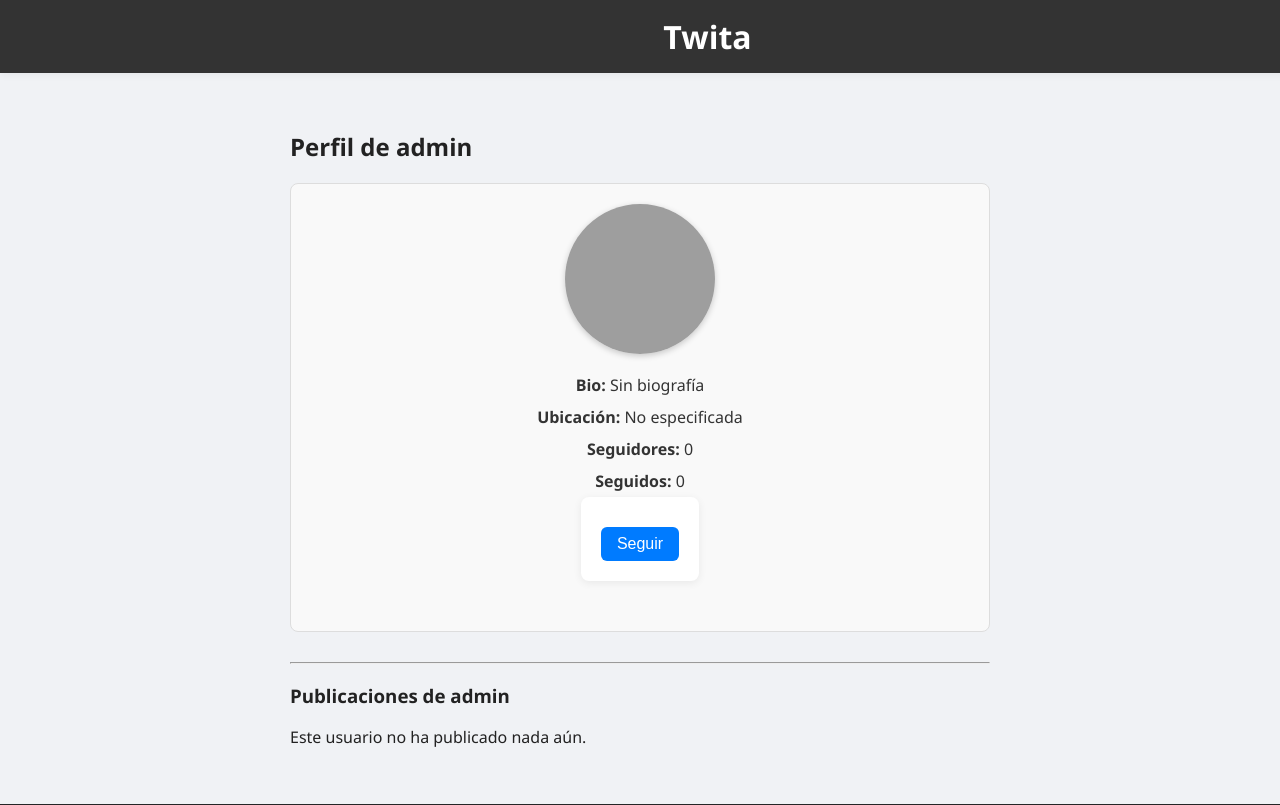
After one commit to alejmiguel17/social_media, a Django app: page /profile/admin/ in a window 1280 px wide. The commit adds this page. Shown: the top 805 px of the page. Run offline with Django 5.2, Linux system fonts and the light colour scheme; data comes from the database, SQL or seed files in the repository; both versions use the stored data as it was after the commit; grey boxes are pictures that could not be loaded.

Commit message:
feed created + follow

```diff
--- a/core/models.py
+++ b/core/models.py
@@ -27,3 +27,10 @@ class Post(models.Model):
     def __str__(self):
         return self.user
 #--------------------------------------------
+# sistema de seguimiento
+class FollowersCount(models.Model):
+    follower = models.CharField(max_length=100)
+    following = models.CharField(max_length=100)
+
+    def __str__(self):
+        return f"{self.follower} sigue a {self.following}"
--- a/core/urls.py
+++ b/core/urls.py
@@ -23,6 +23,9 @@ urlpatterns = [
     path('logout', views.logout_view, name='logout'),
     path('upload-post', views.upload_post, name='upload-post'),
     path('posts', views.posts_view, name='posts'),
+    path('profile/<str:username>/', views.profile_view, name='profile'),
+    path('follow/', views.follow, name='follow'),
     path('account/settings/', views.account_settings, name='account_settings'),
     path('twita_icon/', views.twita_icon, name='twita_icon'),
+
 ]
--- a/core/views.py
+++ b/core/views.py
@@ -1,11 +1,10 @@
-from django.shortcuts import render, redirect
+from django.shortcuts import render, redirect, get_object_or_404
 from django.contrib.auth import authenticate, login, logout
 from django.contrib.auth.models import User
-from .models import Profile
-from .models import Post #JD 05 08
-from django.shortcuts import redirect #JD 05 08
+from .models import Profile, Post, FollowersCount
 from django.contrib.auth.decorators import login_required #JD 05 08
 from .forms import ProfileUpdateForm
+
 
 
 def index(request):
@@ -77,10 +76,25 @@ def account_settings(request):
     return render(request, 'account_settings.html', {'form': form})
 
 # vista de publicaciones en una plantilla posts
+from django.contrib.auth.models import User
+
 @login_required(login_url='login')
 def posts_view(request):
-    posts = Post.objects.all().order_by('-created_at')
-    return render(request, 'posts.html', {'posts': posts})
+    user = request.user.username
+    following_list = FollowersCount.objects.filter(follower=user).values_list('following', flat=True)
+    posts = Post.objects.filter(user__in=following_list).order_by('-created_at')
+
+    feed_empty = not posts.exists()
+
+    # Sugerencias: usuarios que no estás siguiendo y que no eres tú
+    all_users = User.objects.exclude(username=user)
+    suggestions = all_users.exclude(username__in=following_list)[:5]  # limitar a 5
+
+    return render(request, 'posts.html', {
+        'posts': posts,
+        'feed_empty': feed_empty,
+        'suggestions': suggestions
+    })
 
 #--------------------------------------------
 def twita_icon(request):
@@ -88,3 +102,46 @@ def twita_icon(request):
         return redirect('posts')
     else:
         return redirect('index')
+
+#
+def profile_view(request, username):
+    profile_user = get_object_or_404(User, username=username)
+
+    # Intenta obtener el perfil, y si no existe, créalo
+    profile, created = Profile.objects.get_or_create(user=profile_user)
+
+    is_following = FollowersCount.objects.filter(
+        follower=request.user.username,
+        following=username
+    ).exists()
+
+    user_posts = Post.objects.filter(user=username).order_by('-created_at')
+
+    followers = FollowersCount.objects.filter(following=username).count()
+    following = FollowersCount.objects.filter(follower=username).count()
+
+    return render(request, 'profile.html', {
+        'profile_user': profile_user,
+        'profile': profile,
+        'is_following': is_following,
+        'user_posts': user_posts,
+        'followers': followers,
+        'following': following
+    })
+
+
+# sistema de seguimiento
+def follow(request):
+    if request.method == 'POST':
+        follower = request.user
+        following_username = request.POST.get('following')
+        following = User.objects.get(username=following_username)
+
+        relation = FollowersCount.objects.filter(follower=follower, following=following)
+
+        if relation.exists():
+            relation.delete()
+        else:
+            FollowersCount.objects.create(follower=follower, following=following)
+
+        return redirect('profile', username=following_username)
--- /dev/null
+++ b/static/css/profile.css
@@ -0,0 +1,58 @@
+.profile-info {
+    display: flex;
+    flex-direction: column;
+    align-items: center;
+    margin-bottom: 30px;
+    padding: 20px;
+    border: 1px solid #ddd;
+    border-radius: 8px;
+    background-color: #f9f9f9;
+}
+
+.profile-info img {
+    border-radius: 50%;
+    margin-bottom: 15px;
+    width: 150px;
+    height: 150px;
+    object-fit: cover;
+    box-shadow: 0 2px 6px rgba(0,0,0,0.2);
+}
+
+.profile-info p {
+    margin: 5px 0;
+    font-size: 16px;
+    color: #333;
+}
+
+.profile-info button {
+    margin-top: 10px;
+    padding: 8px 16px;
+    background-color: #007bff;
+    color: white;
+    border: none;
+    border-radius: 6px;
+    cursor: pointer;
+    transition: background-color 0.3s ease;
+}
+
+.profile-info button:hover {
+    background-color: #0056b3;
+}
+
+.post {
+    margin-bottom: 20px;
+    padding: 15px;
+    border-bottom: 1px solid #ccc;
+}
+
+.post img {
+    max-width: 100%;
+    border-radius: 6px;
+    margin-bottom: 10px;
+}
+
+.post p {
+    margin: 5px 0;
+    font-size: 15px;
+    color: #444;
+}
--- /dev/null
+++ b/templates/profile.html
@@ -0,0 +1,48 @@
+{% extends '_base.html' %}
+{% load static %}
+
+{% block extra_css %}
+<link rel="stylesheet" href="{% static 'css/profile.css' %}">
+{% endblock %}
+
+{% block content %}
+<h2>Perfil de {{ profile_user.username }}</h2>
+
+<div class="profile-info">
+    {% if profile.profile_picture %}
+        <img src="{{ profile.profile_picture.url }}" alt="Foto de perfil" style="max-width:150px;">
+    {% else %}
+        <img src="{% static 'img/default_profile.png' %}" alt="Foto por defecto" style="max-width:150px;">
+    {% endif %}
+    <p><strong>Bio:</strong> {{ profile.bio|default:"Sin biografía" }}</p>
+    <p><strong>Ubicación:</strong> {{ profile.location|default:"No especificada" }}</p>
+    <p><strong>Seguidores:</strong> {{ followers }}</p>
+    <p><strong>Seguidos:</strong> {{ following }}</p>
+
+    {% if request.user.username != profile_user.username %}
+        <form method="POST" action="{% url 'follow' %}">
+            {% csrf_token %}
+            <input type="hidden" name="following" value="{{ profile_user.username }}">
+            {% if is_following %}
+                <button type="submit">Dejar de seguir</button>
+            {% else %}
+                <button type="submit">Seguir</button>
+            {% endif %}
+        </form>
+    {% endif %}
+</div>
+
+<hr>
+
+<h3>Publicaciones de {{ profile_user.username }}</h3>
+{% for post in user_posts %}
+    <div class="post">
+        <img src="{{ post.image.url }}" alt="Imagen del post" style="max-width:300px;">
+        <p>{{ post.caption }}</p>
+        <p><small>{{ post.created_at }}</small></p>
+        <hr>
+    </div>
+{% empty %}
+    <p>Este usuario no ha publicado nada aún.</p>
+{% endfor %}
+{% endblock %}
```
Also changed, not shown: templates/posts.html (+13 -1 lines), core/migrations/0006_followerscount.py (added), db.sqlite3.
